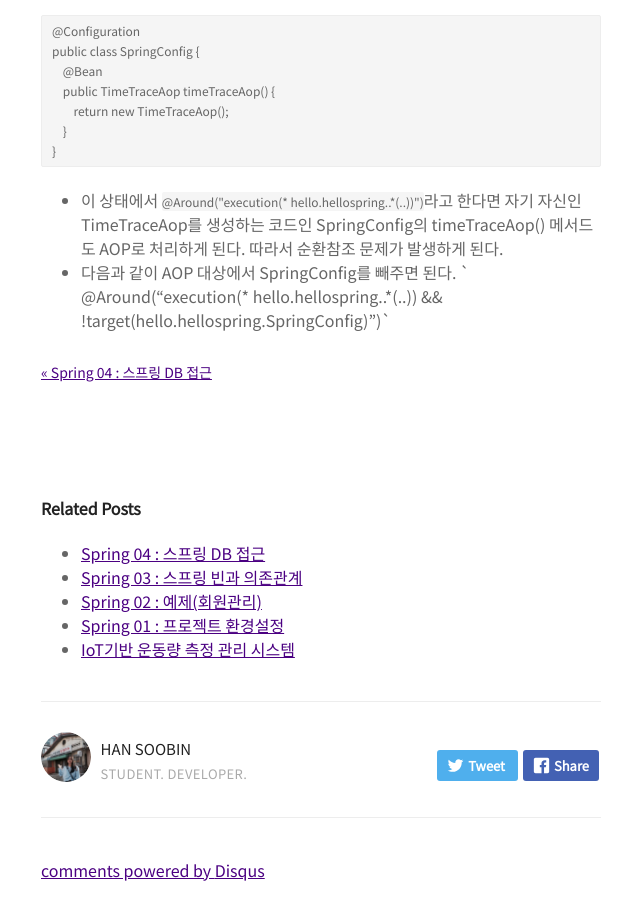
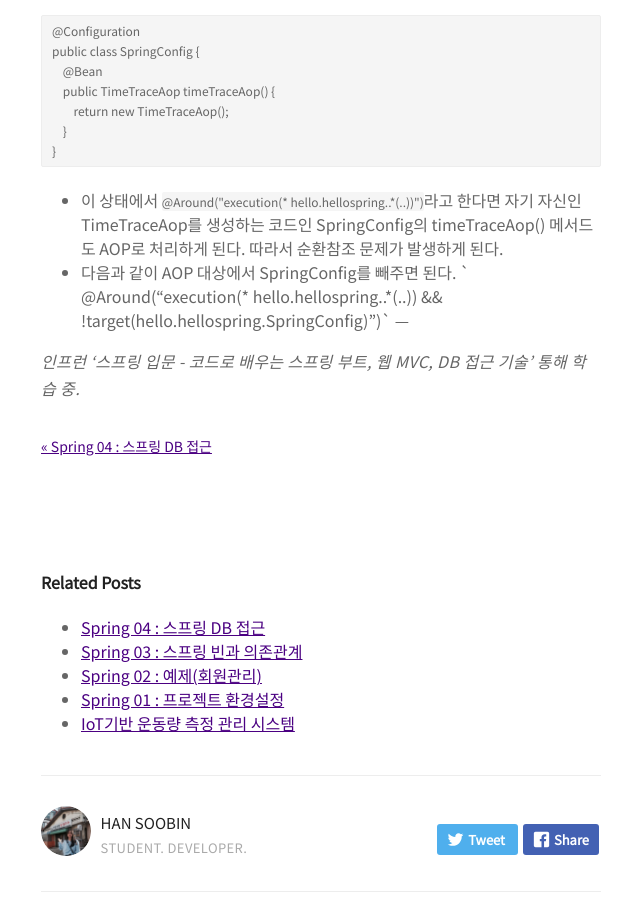
Before and after one commit to nidoos/nidoos.github.io, a Jekyll site: the page built from _posts/2021-02-30-spring05.md, in a window 1280 px wide and 900 px high, scrolled down 1702 px. Shown: the whole window, without its empty margins (319-959 px from the left). Built offline with Jekyll 4.4.1, drawn with Linux system fonts in a browser that asks for light colours; comment, search, counter and statistics services are not loaded.

Commit message:
spring05

```diff
--- a/_posts/2021-02-30-spring05.md
+++ b/_posts/2021-02-30-spring05.md
@@ -78,3 +78,6 @@ public class SpringConfig {
 - 이 상태에서 `@Around("execution(* hello.hellospring..*(..))")`라고 한다면 자기 자신인 TimeTraceAop를 생성하는 코드인 SpringConfig의 timeTraceAop() 메서드도 AOP로 처리하게 된다. 따라서 순환참조 문제가 발생하게 된다.
 - 다음과 같이 AOP 대상에서 SpringConfig를 빼주면 된다.
 ` @Around("execution(* hello.hellospring..*(..)) && !target(hello.hellospring.SpringConfig)")`
+---
+
+*인프런 '스프링 입문 - 코드로 배우는 스프링 부트, 웹 MVC, DB 접근 기술' 통해 학습 중.*
```
